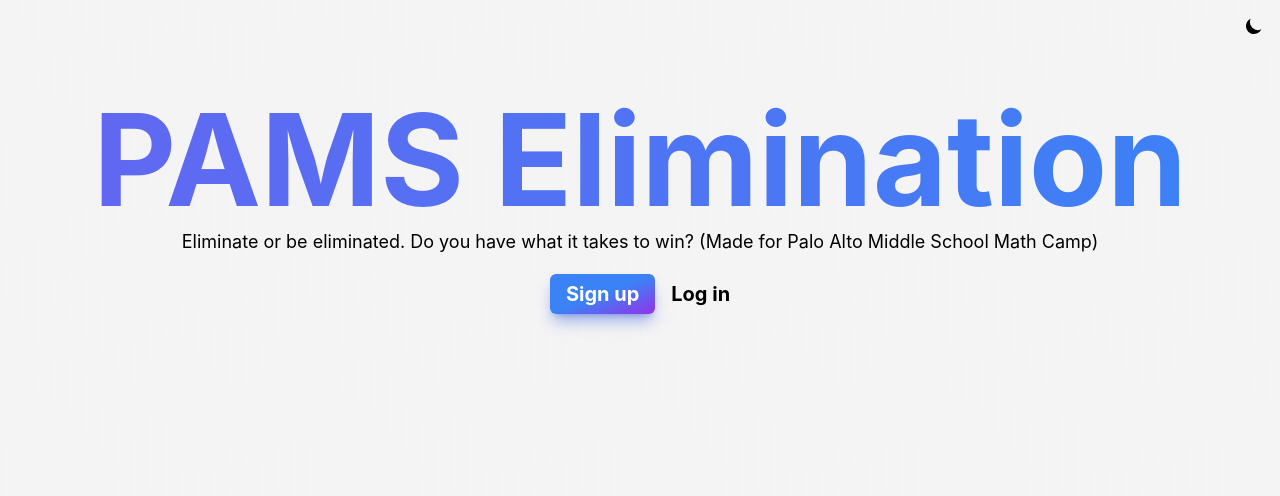
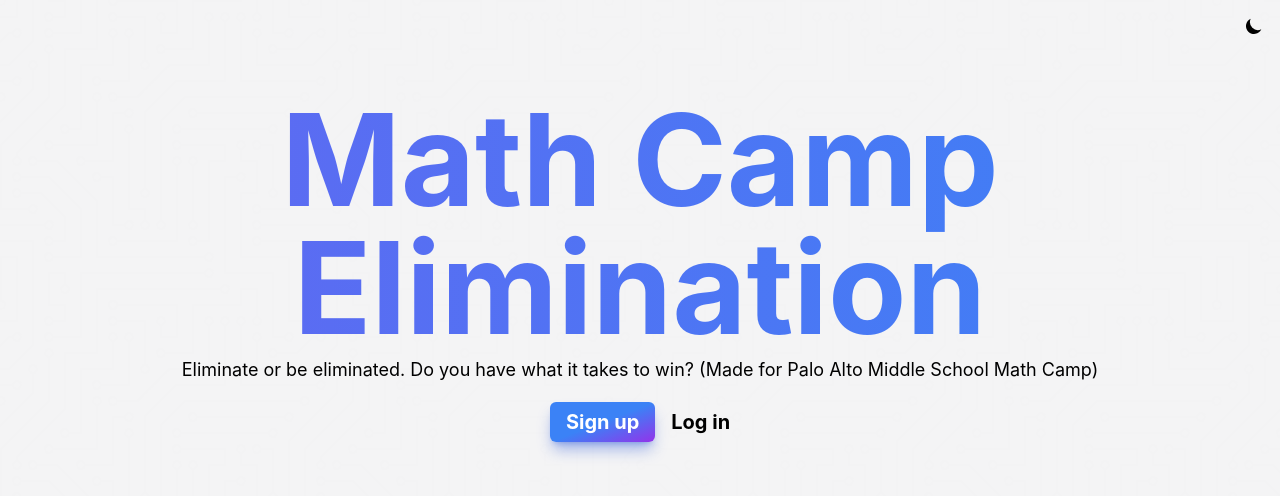
Before and after one commit to icedTet/pams-elim-22, a Next.js app: page / in a window 1280 px wide. Shown: the top 496 px of the page. Built offline with nearby package versions, Linux system fonts and the light colour scheme.

Commit message:
branding change

```diff
--- a/pages/_app.tsx
+++ b/pages/_app.tsx
@@ -37,14 +37,14 @@ export default function MyApp({ Component, pageProps }: AppProps) {
         <ThemeButton />
       </button>
       <Head>
-        <title>PAMS Elimination 2022</title>
+        <title>Math Camp Elimination 2022</title>
       </Head>
       <UserContext.Provider value={user}>
-        <div className="w-full flex flex-row h-full dark:bg-gray-800 ">
+        <div className="flex flex-row w-full h-full dark:bg-gray-800 ">
           {
             router.pathname.startsWith('/app') && <Sidebar />
           }
-          <div className="flex bg-gray-100 dark:bg-gray-900 flex-col grow  w-full">
+          <div className="flex flex-col w-full bg-gray-100 dark:bg-gray-900 grow">
             <Component {...pageProps} />
           </div>
         </div>
--- a/pages/app/about.tsx
+++ b/pages/app/about.tsx
@@ -125,7 +125,8 @@ export default function About() {
           </details>
           <details>
             <summary className={"cursor-pointer"}>
-              Click to expand Calendar (3/1/22 12AM - 3/31/22 11:59 PM) (Day, Rule)
+              Click to expand Calendar (3/1/22 12AM - 3/31/22 11:59 PM) (Day,
+              Rule)
             </summary>
             <ol>
               <li>
--- a/pages/index.tsx
+++ b/pages/index.tsx
@@ -31,7 +31,7 @@ export default function Home() {
           leaveTo="opacity-0 scale-0"
         >
           <h1 className="mb-1 font-bold text-transparent md:text-5xl text-9xl bg-clip-text bg-gradient-to-r from-indigo-500 to-blue-500">
-            PAMS Elimination
+            Math Camp Elimination
           </h1>
         </Transition>
         <Transition
```
